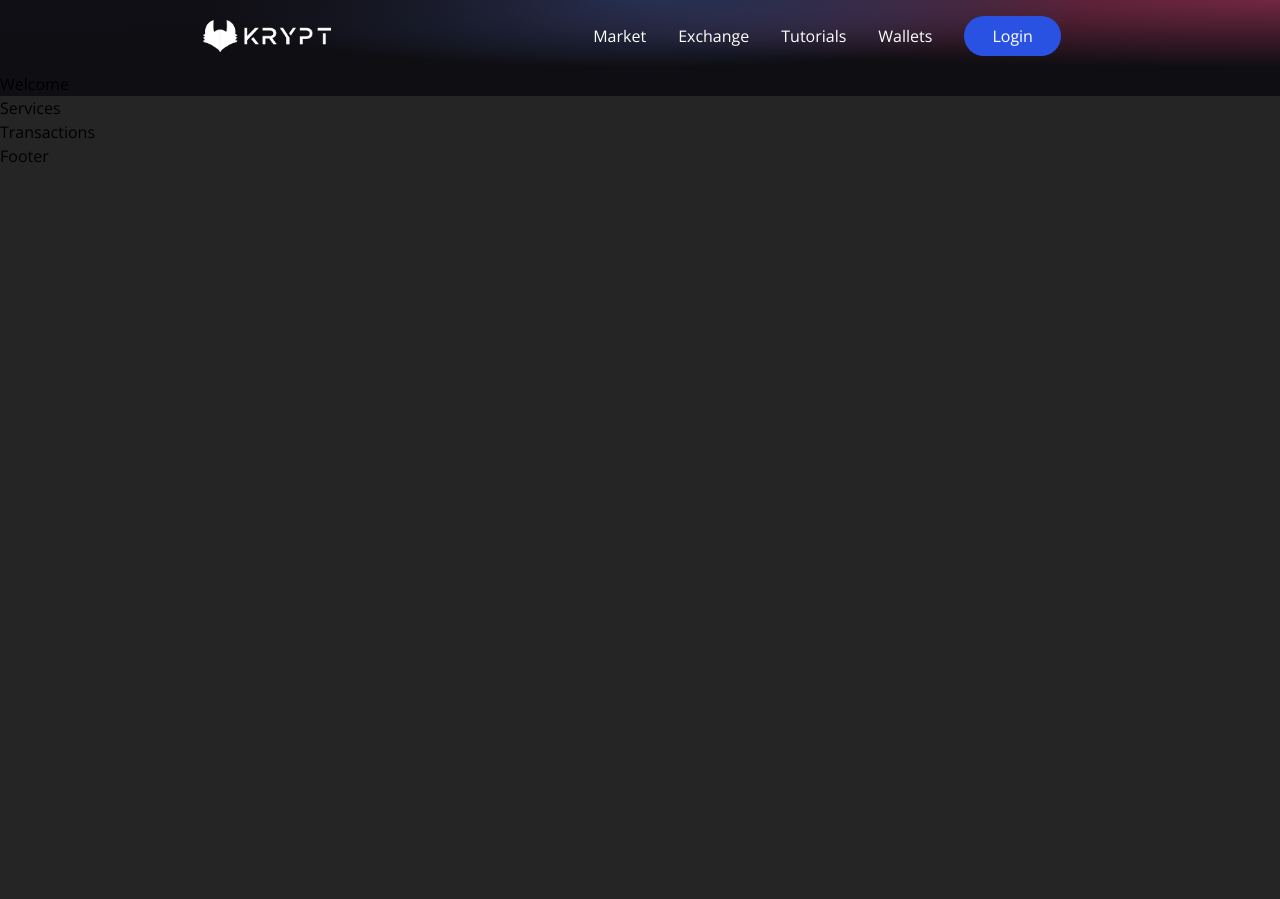
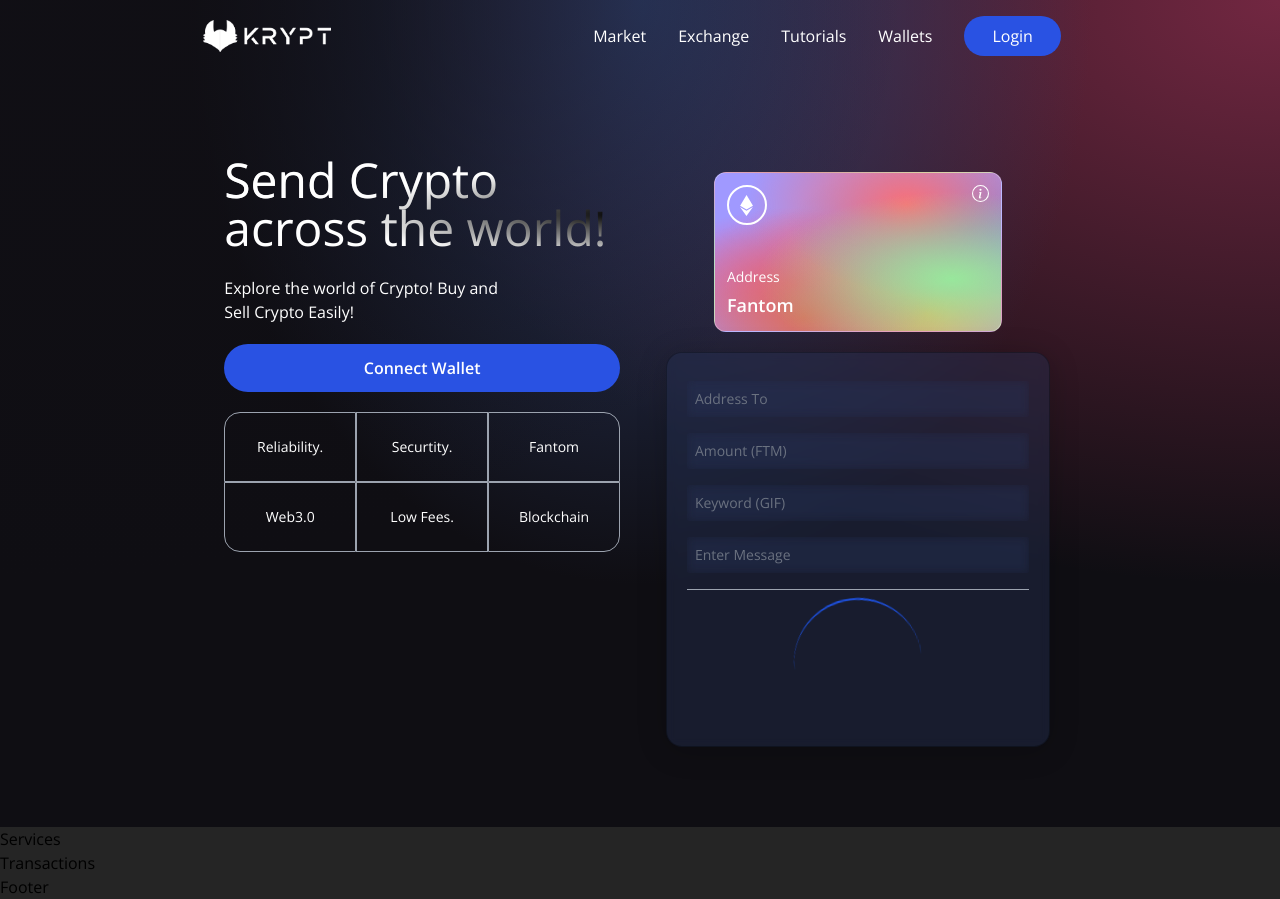
Before and after one commit to 7Yuki/React-TS-GIF-Transactions, a React (Create React App) app: page / in a window 1280 px wide. Before the commit the page ends 800 px from the top, so only its background shows below. Built offline with nearby package versions, Linux system fonts and the light colour scheme.

Commit message:
Finished the majority of this component, just need to add loading state

```diff
--- a/src/components/Welcome.tsx
+++ b/src/components/Welcome.tsx
@@ -1,9 +1,126 @@
-import React from 'react'
+import React from "react";
+import { AiFillPlayCircle } from "react-icons/ai";
+import { SiEthereum } from "react-icons/si";
+import { BsInfoCircle } from "react-icons/bs";
+import { Loader } from "./";
+import { JsxEmit } from "typescript";
+
+const commonStyles: string =
+  "min-h-[70px] sm:px-0 px-2 sm:min-w-[120px] flex justify-center items-center border-[0.5px] border-gray-400 text-sm font-light text-white";
+
+type InputProps = {
+  placeholder: string;
+  name: string;
+  type: any;
+  handleChange: (e: any, name: string) => void;
+};
+
+const Input = ({
+  placeholder,
+  name,
+  type,
+  handleChange,
+}: InputProps): JSX.Element => (
+  <input
+    placeholder={placeholder}
+    type={type}
+    step="0.0001"
+    onChange={(e) => handleChange(e, name)}
+    className="my-2 w-full rounded-sm p-2 outline-none bg-transparent text-white border-none text-sm white-glassmorphism"
+  />
+);
 
 const Welcome = (): JSX.Element => {
-    return (
-        <h1>Welcome</h1>
-    );
-}
+  return (
+    <div className="flex w-full justify-center items-center">
+      <div className="flex md:flex-row flex-col items-start justify-between md:p-20 py-12 px-4">
+        <div className="flex flex-1 justify-start flex-col md:mr-10">
+          <h1 className="text-3x1 sm:text-5xl text-white text-gradient py-1">
+            Send Crypto <br /> across the world!
+          </h1>
+          <p className="text-left mt-5 text-white font-light md:w-9/12 w-11/12 text-base">
+            Explore the world of Crypto! Buy and Sell Crypto Easily!
+          </p>
+          <button
+            type="button"
+            onClick={connectWallet}
+            className="flex flex-row justify-center items-center my-5 bg-[#2952e3] p-3 rounded-full cursor-pointer hover:bg-[#2546bd]"
+          >
+            <p className="text-white text-base font-semibold">Connect Wallet</p>
+          </button>
+          <div className="grid sm:grid-cols-3 grid-cols-2 w-full mt:10">
+            <div className={`rounded-tl-2xl ${commonStyles}`}>Reliability.</div>
+            <div className={commonStyles}>Securtity.</div>
+            <div className={`rounded-tr-2xl ${commonStyles}`}>Fantom</div>
+            <div className={` rounded-bl-2xl ${commonStyles}`}>Web3.0</div>
+            <div className={commonStyles}>Low Fees.</div>
+            <div className={`rounded-br-2xl ${commonStyles}`}>Blockchain</div>
+          </div>
+        </div>
+        <div className="flex flex-col flex-1 items-center justify-start w-full md:mt-0 mt-10">
+          <div className="p-3 justify-end items-start flex-col rounded-xl h-40 sm:w-72 w-full my-5 eth-card white-glassmorphism">
+            <div className="flex justify-between flex-col w-full h-full">
+              <div className="flex justify-between items-start">
+                <div className="w-10 h-10 rounded-full border-2 border-white flex justify-center items-center">
+                  <SiEthereum fontSize={21} className="text-white" />
+                </div>
+                <BsInfoCircle fontSize={17} className="text-white" />
+              </div>
+              <div>
+                <p className="text-white font-light text-sm">Address</p>
+                <p className="text-white font-semibold text-lg mt-1">Fantom</p>
+              </div>
+            </div>
+          </div>
+          <div className="p-5 sm:w-96 w-full flex flex-col justify-start items-center blue-glassmorphism">
+            <Input
+              placeholder="Address To"
+              name="addressTo"
+              type="text"
+              handleChange={() => {}}
+            />
+            <Input
+              placeholder="Amount (FTM)"
+              name="amount"
+              type="number"
+              handleChange={() => {}}
+            />
+            <Input
+              placeholder="Keyword (GIF)"
+              name="keyword"
+              type="text"
+              handleChange={() => {}}
+            />
+            <Input
+              placeholder="Enter Message"
+              name="message"
+              type="text"
+              handleChange={() => {}}
+            />
+            <div className="h-[1px] w-full bg-gray-400 my-2" />
+            {true ? ( // still need to implement isLoading state from Loader.tsx
+              <div className="flex justify-center items-center p-y3">
+                  <div className="animate-spin rounded-full h-32 w-32 border-b-2 border-blue-700"/>
+              </div>
+            ) : (
+              <button
+              className="text-white w-full mt-2 border-[1px] p-2 border-[#3d4f7c] rounded-full cursor-pointer hover:bg-[#3d4f7c]"
+              type="button"
+              onClick={handleSubmit}>
+                Send Now
+              </button>
+            )}
+          </div>
+        </div>
+      </div>
+    </div>
+  );
+};
 
 export default Welcome;
+
+const connectWallet = (): void => {};
+
+const handleChange = (e: any, name: string): void => {};
+
+const handleSubmit = (): void => {};
```
